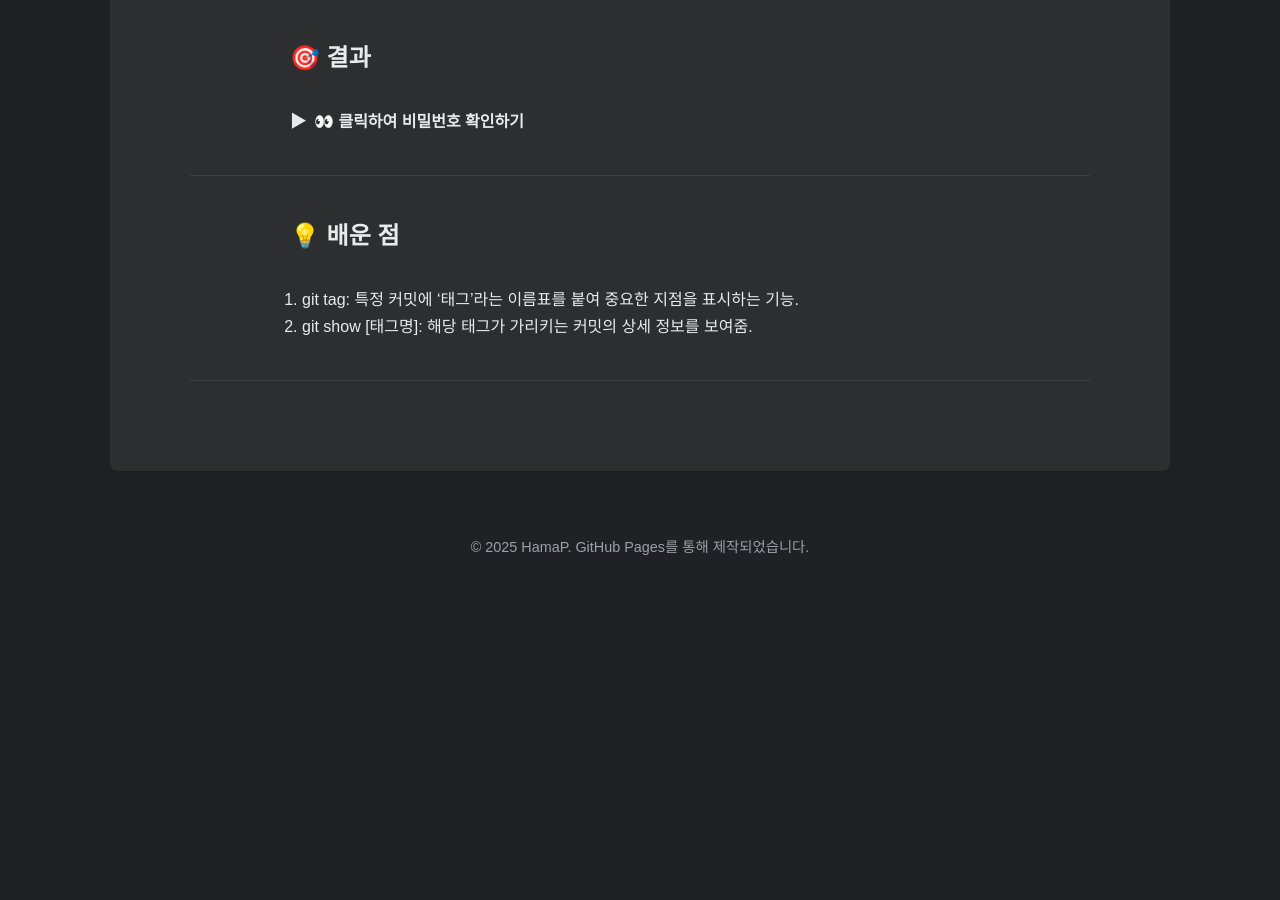
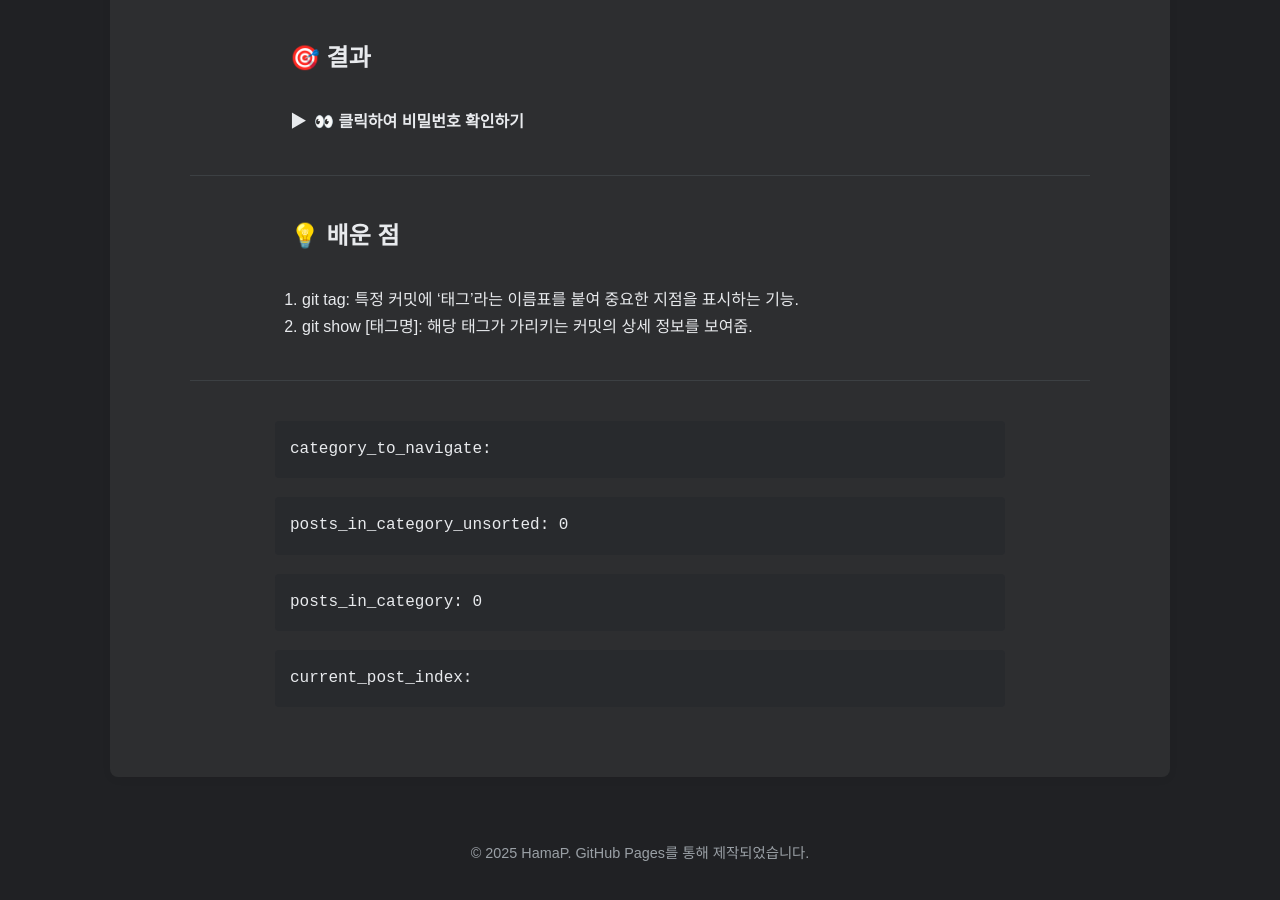
Before and after one commit to HamaP0/HamaP0.github.io, a Jekyll site: the page built from _posts/2025-07-19-bandit-level30-31.md, in a window 1280 px wide and 900 px high, scrolled down 1236 px. Built offline with Jekyll 4.4.1, drawn with Linux system fonts in a browser that asks for light colours; some web fonts are replaced; before the commit the page ends 1830 px from its top, so only the background shows below that.

Commit message:
Update post.html

```diff
--- a/_layouts/post.html
+++ b/_layouts/post.html
@@ -15,6 +15,12 @@ layout: default
     <div class="post-content">
         {{ content }}
     </div>
+
+    <!-- 디버깅: 네비게이션 카테고리 및 포스트 수 확인 -->
+    <pre>category_to_navigate: {{ category_to_navigate }}</pre>
+    <pre>posts_in_category_unsorted: {{ posts_in_category_unsorted | size }}</pre>
+    <pre>posts_in_category: {{ posts_in_category | size }}</pre>
+    <pre>current_post_index: {{ current_post_index }}</pre>
 
     {% comment %}
     ======================================================
```
